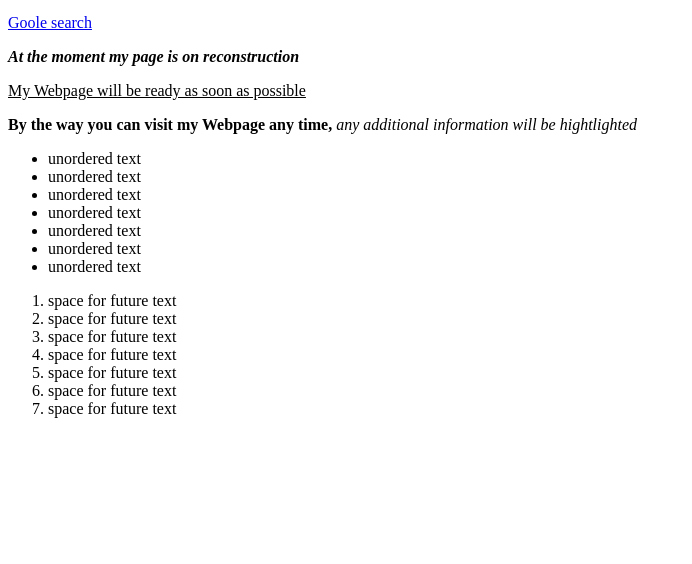
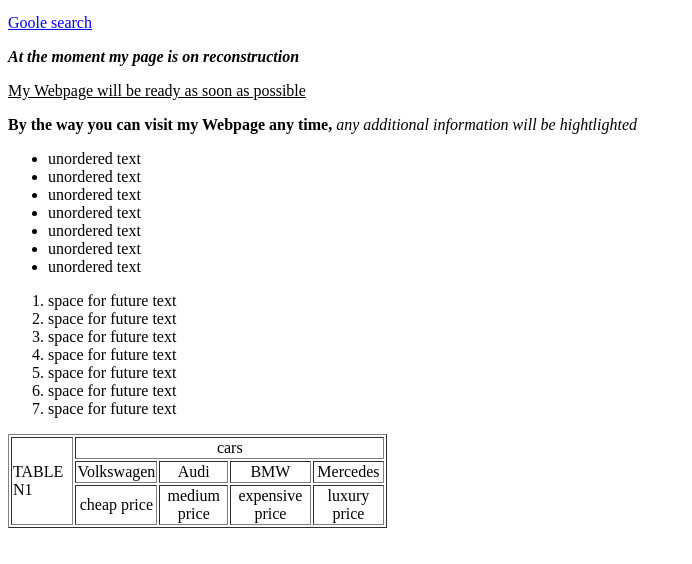
Before and after one commit to VladimirsFilimonovs/htmlcss_classes, a plain HTML site: page index.html in a window 1280 px wide. Shown: the part 100-664 px from the top of the page, without its empty margins (0-692 px from the left). Drawn offline with Linux system fonts and the light colour scheme.

Commit message:
table example

```diff
--- a/index.html
+++ b/index.html
@@ -30,5 +30,24 @@
     <li>space for future text</li>
     <li>space for future text</li>
    </ol>
+   <table border="1" width="30%">
+    <tr>
+        <td rowspan="3">TABLE N1</td>
+        <td colspan="5" align="center">cars</td>
+    </tr>
+    <tr>
+        <td align="center">Volkswagen</td>
+        <td align="center">Audi</td>
+        <td align="center">BMW</td>
+        <td align="center">Mercedes</td>
+    </tr>
+    <tr>
+        <td align="center">cheap price</td>
+        <td align="center">medium price</td>
+        <td align="center">expensive price</td>
+        <td align="center">luxury price</td>
+    </tr>
+
+   </table>
 </body>
 </html>
```
